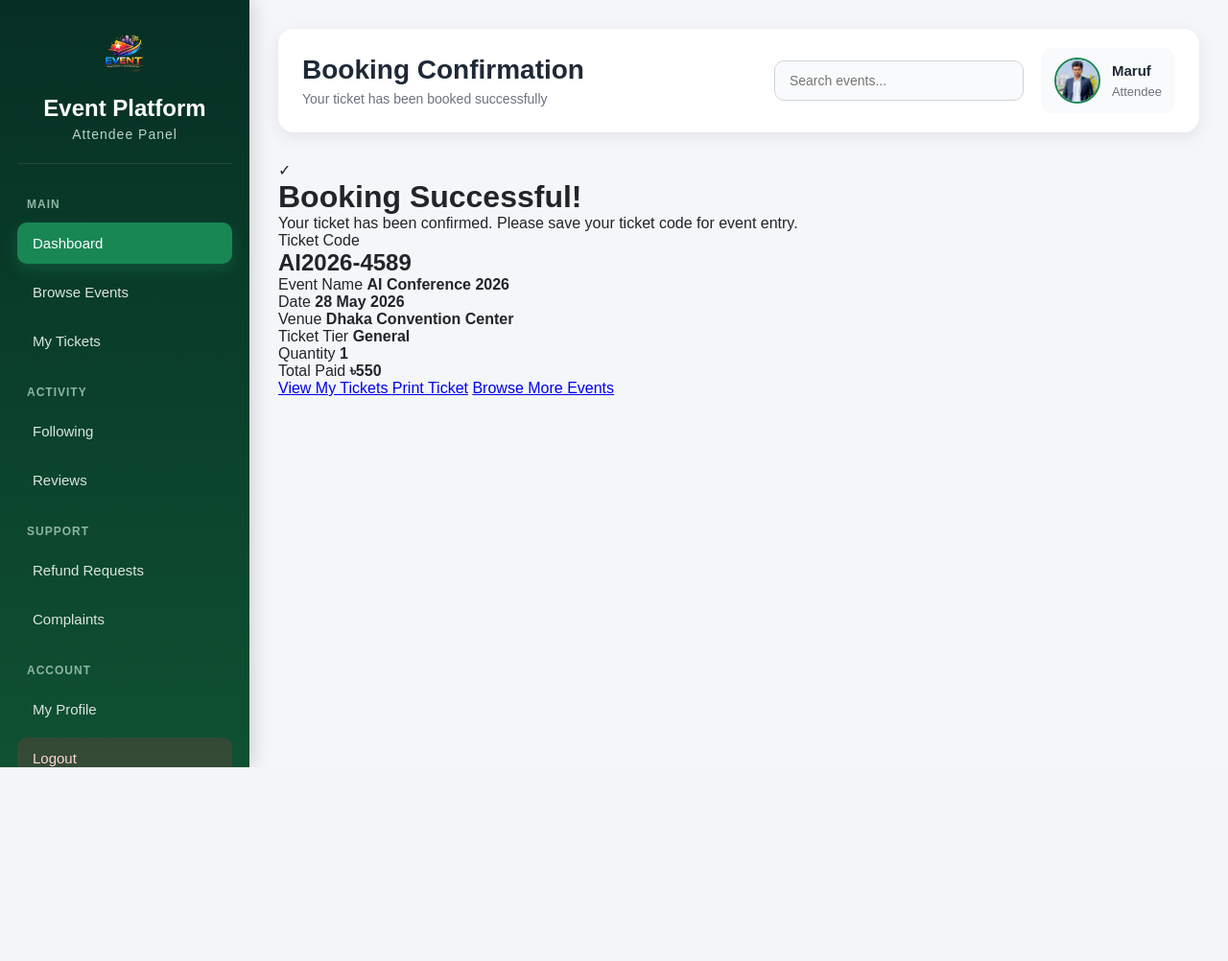
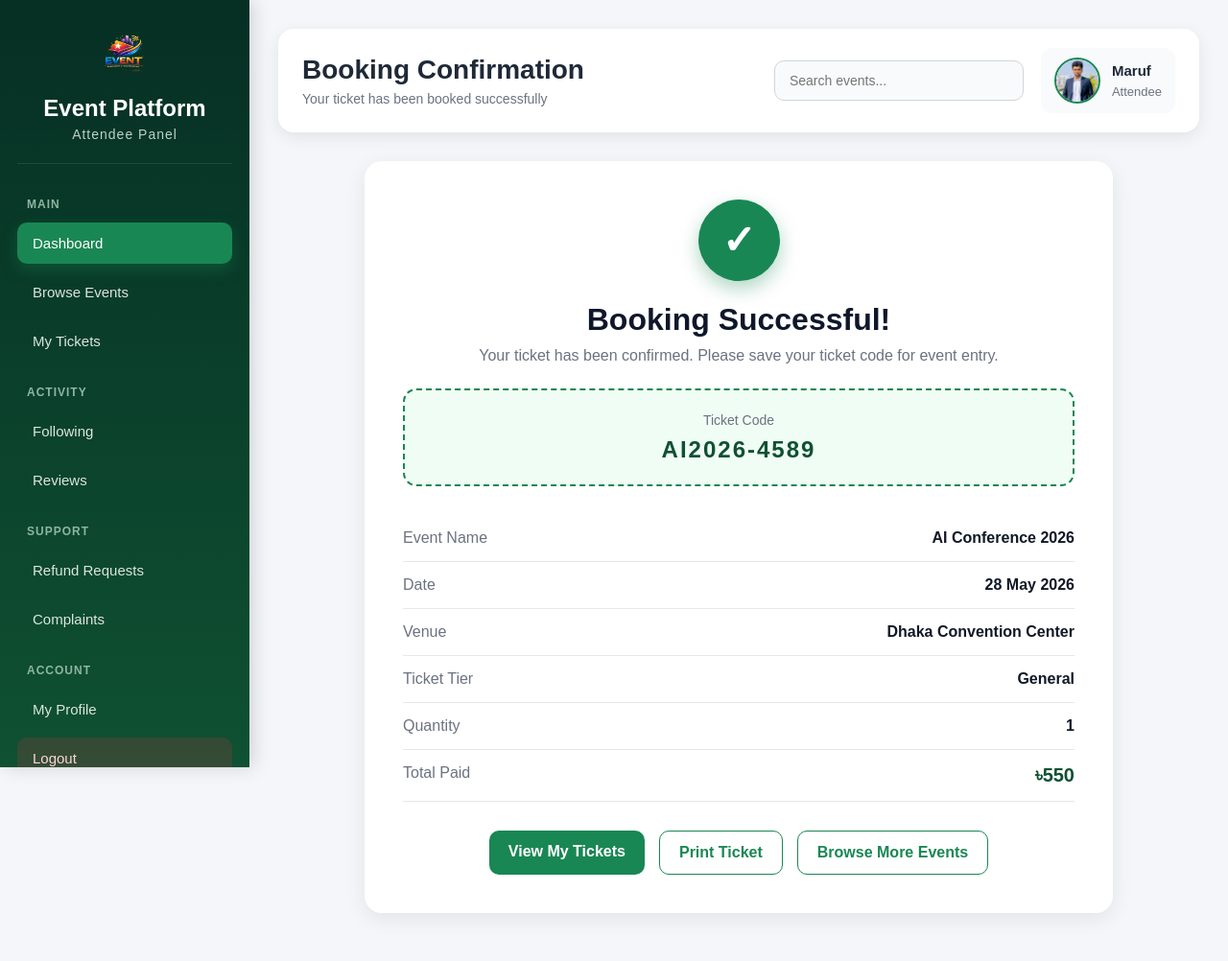
Before and after one commit to labib999/WebtechProject, a PHP site: page /views/attendee/confirmation.php in a window 1280 px wide. Shown: the whole page at 96% size. Before the commit the page ends 800 px from the top, so only its background shows below. Run offline with PHP 8.4, Linux system fonts and the light colour scheme.

Commit message:
Css for confimation

```diff
--- a/public/css/attendee.css
+++ b/public/css/attendee.css
@@ -669,3 +669,120 @@ body{
 .confirm-btn:hover{
     background: #0f5132;
 }
+
+
+
+
+/* CONFIRMATION  ----------------------------------------------------------------------------*/
+
+.confirmation-card{
+    background: white;
+    max-width: 780px;
+    margin: 20px auto;
+    padding: 40px;
+    border-radius: 18px;
+    box-shadow: 0 6px 22px rgba(0,0,0,0.08);
+    text-align: center;
+}
+
+.success-circle{
+    width: 85px;
+    height: 85px;
+    background: #198754;
+    color: white;
+    border-radius: 50%;
+    font-size: 42px;
+    font-weight: bold;
+    display: flex;
+    align-items: center;
+    justify-content: center;
+    margin: 0 auto 22px;
+    box-shadow: 0 8px 20px rgba(25,135,84,0.35);
+}
+
+.confirmation-card h1{
+    color: #0f172a;
+    margin-bottom: 10px;
+}
+
+.confirm-text{
+    color: #6b7280;
+    margin-bottom: 25px;
+}
+
+.ticket-code-box{
+    background: #f0fdf4;
+    border: 2px dashed #198754;
+    padding: 22px;
+    border-radius: 14px;
+    margin-bottom: 30px;
+}
+
+.ticket-code-box span{
+    color: #6b7280;
+    font-size: 14px;
+}
+
+.ticket-code-box h2{
+    color: #0f5132;
+    margin-top: 8px;
+    letter-spacing: 2px;
+}
+
+.confirmation-details{
+    text-align: left;
+    margin-bottom: 30px;
+}
+
+.detail-row{
+    display: flex;
+    justify-content: space-between;
+    padding: 15px 0;
+    border-bottom: 1px solid #e5e7eb;
+}
+
+.detail-row span{
+    color: #6b7280;
+}
+
+.detail-row strong{
+    color: #111827;
+}
+
+.total-row strong{
+    color: #0f5132;
+    font-size: 20px;
+}
+
+.confirmation-actions{
+    display: flex;
+    gap: 15px;
+    justify-content: center;
+}
+
+.confirm-action-btn{
+    background: #198754;
+    color: white;
+    padding: 13px 20px;
+    border-radius: 10px;
+    text-decoration: none;
+    font-weight: bold;
+}
+
+.confirm-action-btn:hover{
+    background: #0f5132;
+}
+
+.outline-btn{
+    border: 1px solid #198754;
+    color: #198754;
+    padding: 13px 20px;
+    border-radius: 10px;
+    text-decoration: none;
+    font-weight: bold;
+}
+
+.outline-btn:hover{
+    background: #198754;
+    color: white;
+}
```
